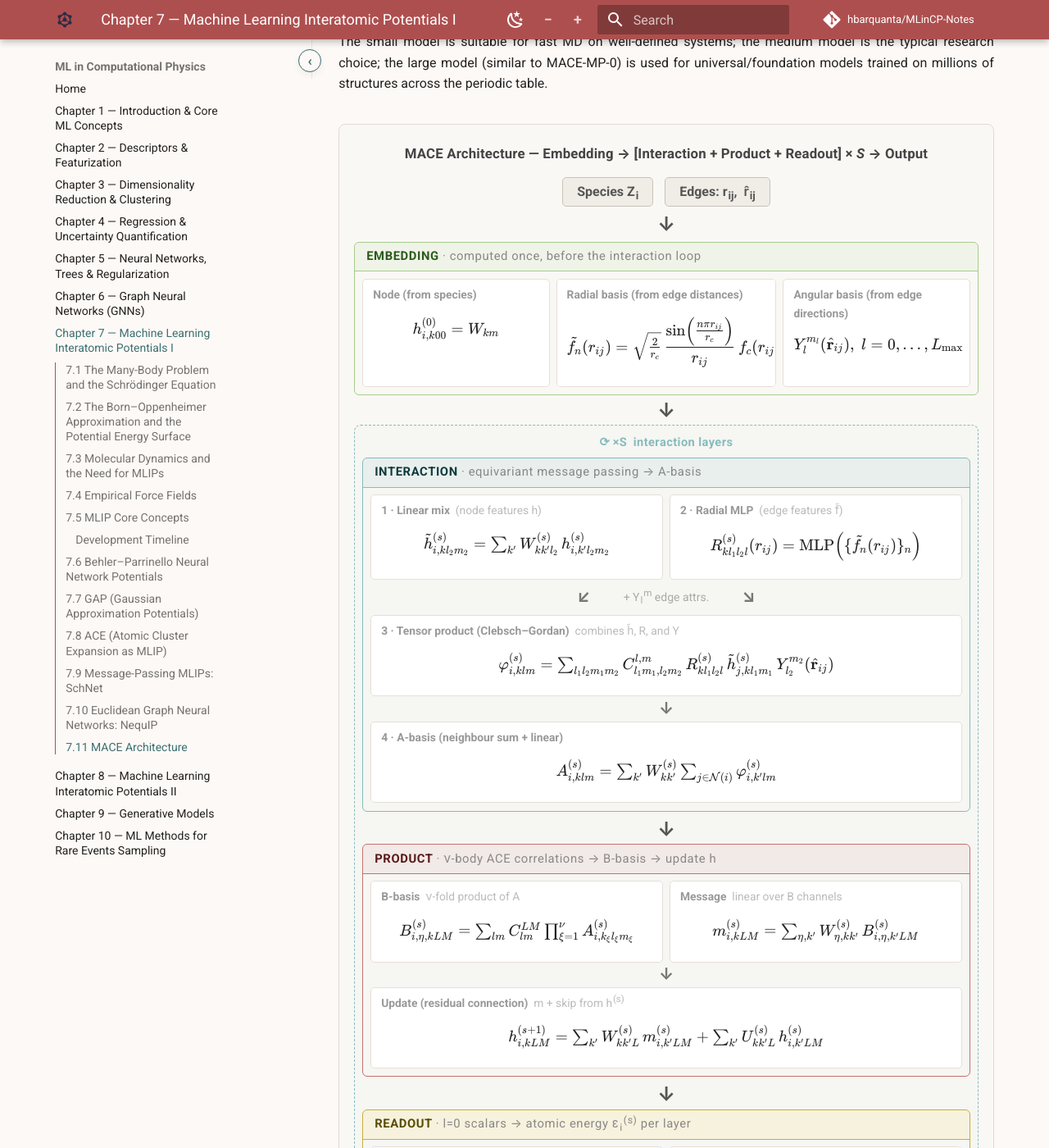
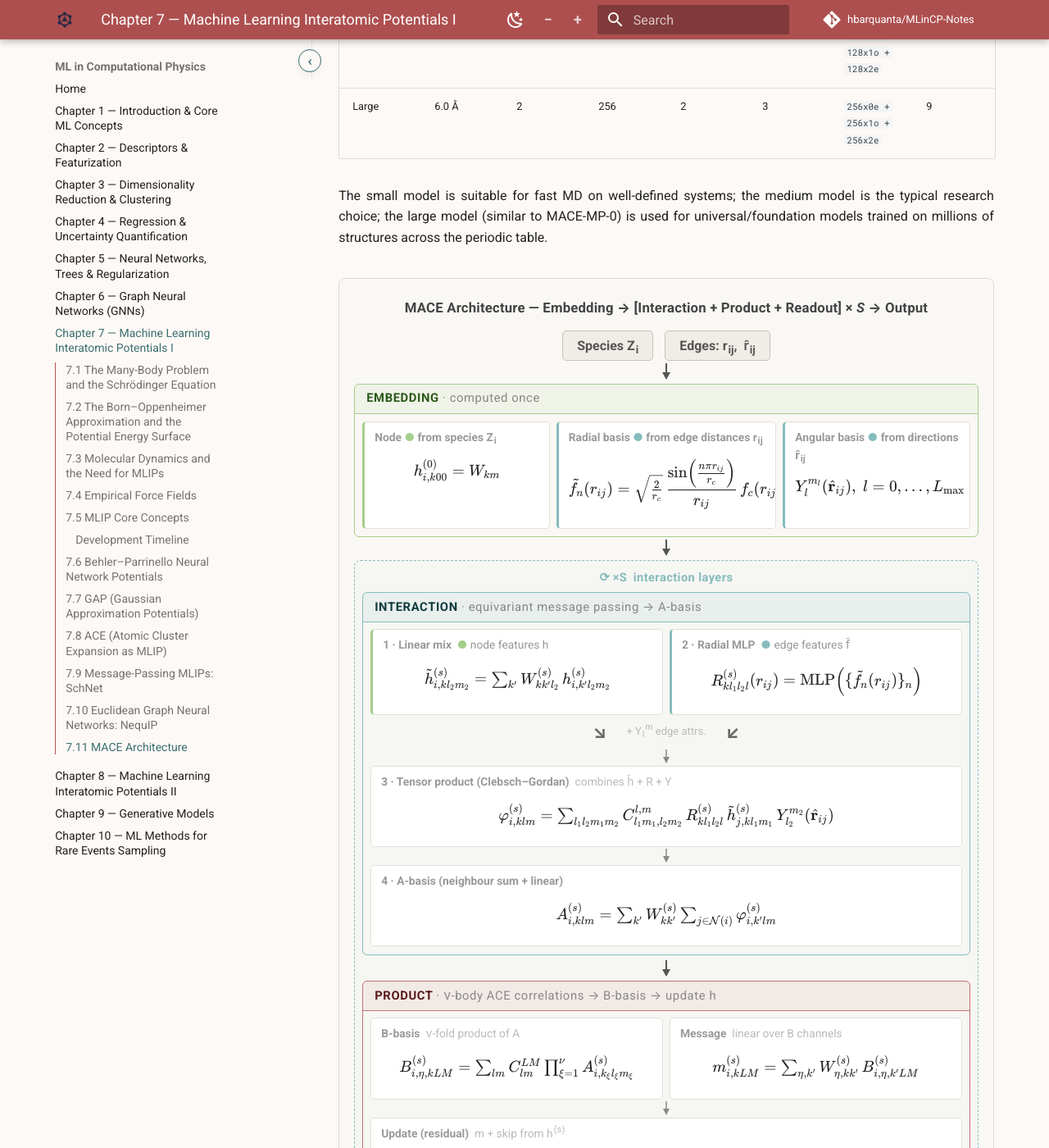
Before and after one commit to hbarquanta/MLinCP-Notes, an MkDocs documentation site: the page built from docs/chapter-07-machine-learning-interatomic-potentials-i.md, in a window 1280 px wide and 1400 px high, scrolled down 17877 px. Shown: the whole window at 82% size. Built offline with MkDocs 1.6.1 and Material for MkDocs 9.7.7, drawn with Linux system fonts in a browser that asks for light colours; comment, search, counter and statistics services are not loaded; some of the changed text lies outside the part shown.

Commit message:
Fix Ch7 PES widget again

```diff
--- a/docs/chapter-07-machine-learning-interatomic-potentials-i.md
+++ b/docs/chapter-07-machine-learning-interatomic-potentials-i.md
@@ -469,29 +469,26 @@ The small model is suitable for fast MD on well-defined systems; the medium mode
 <div id="mace-fc" style="background:#faf8f5;border:1px solid #e0dbd4;border-radius:8px;padding:1.1rem 0.9rem;margin:1.8rem 0;font-family:inherit;">
 <div style="text-align:center;font-size:0.84rem;font-weight:700;color:#444;margin-bottom:0.75rem;letter-spacing:0.01em;">MACE Architecture &mdash; Embedding &rarr; [Interaction + Product + Readout] &times; <em>S</em> &rarr; Output</div>
 
-<div style="display:flex;justify-content:center;gap:0.7rem;margin-bottom:0.3rem;flex-wrap:wrap;">
+<div style="display:flex;justify-content:center;gap:0.7rem;margin-bottom:0.15rem;flex-wrap:wrap;">
 <div style="background:#f0ece6;border:1.5px solid #c8c2ba;border-radius:5px;padding:0.22rem 0.85rem;font-size:0.8rem;font-weight:600;color:#555;">Species Z<sub>i</sub></div>
 <div style="background:#f0ece6;border:1.5px solid #c8c2ba;border-radius:5px;padding:0.22rem 0.85rem;font-size:0.8rem;font-weight:600;color:#555;">Edges: r<sub>ij</sub>, &nbsp;r&#770;<sub>ij</sub></div>
 </div>
-<div style="text-align:center;color:#555;font-size:1.2rem;font-weight:700;line-height:1.4;">&#8595;</div>
-
+<svg width="14" height="22" viewBox="0 0 14 22" style="display:block;margin:0.15rem auto;"><line x1="7" y1="0" x2="7" y2="13" stroke="#555" stroke-width="2"/><polygon points="2,11 7,20 12,11" fill="#555"/></svg>
 <div style="border:1.5px solid #A4CE8B;border-radius:6px;overflow:hidden;margin:0.15rem 0;">
-<div style="font-size:0.74rem;font-weight:700;text-transform:uppercase;letter-spacing:0.04em;padding:0.28rem 0.7rem;background:rgba(164,206,139,0.12);color:#2a5a1a;border-bottom:1px solid #A4CE8B;">Embedding <span style="font-weight:400;text-transform:none;color:#888;">&middot; computed once, before the interaction loop</span></div>
+<div style="font-size:0.74rem;font-weight:700;text-transform:uppercase;letter-spacing:0.04em;padding:0.28rem 0.7rem;background:rgba(164,206,139,0.12);color:#2a5a1a;border-bottom:1px solid #A4CE8B;">Embedding <span style="font-weight:400;text-transform:none;color:#888;">&middot; computed once</span></div>
 <div style="display:flex;gap:0.4rem;padding:0.45rem;flex-wrap:wrap;">
-<div style="flex:1;min-width:150px;background:#fff;border:1px solid #e5dfd7;border-radius:5px;padding:0.35rem 0.6rem;overflow-x:auto;">
-<div style="font-size:0.69rem;font-weight:700;color:#999;margin-bottom:0.1rem;">Node (from species)</div>
+<div style="flex:1;min-width:150px;background:#fff;border:1px solid #e5dfd7;border-left:3px solid #A4CE8B;border-radius:5px;padding:0.35rem 0.6rem;overflow-x:auto;">
+<div style="font-size:0.69rem;font-weight:700;color:#999;margin-bottom:0.1rem;">Node <span style="color:#A4CE8B;">&#9679;</span> from species Z<sub>i</sub></div>
 <span data-eq="h_{i,k00}^{(0)} = W_{km}" data-dm="1"></span></div>
-<div style="flex:1.2;min-width:200px;background:#fff;border:1px solid #e5dfd7;border-radius:5px;padding:0.35rem 0.6rem;overflow-x:auto;">
-<div style="font-size:0.69rem;font-weight:700;color:#999;margin-bottom:0.1rem;">Radial basis (from edge distances)</div>
+<div style="flex:1.2;min-width:200px;background:#fff;border:1px solid #e5dfd7;border-left:3px solid #86BCBD;border-radius:5px;padding:0.35rem 0.6rem;overflow-x:auto;">
+<div style="font-size:0.69rem;font-weight:700;color:#999;margin-bottom:0.1rem;">Radial basis <span style="color:#86BCBD;">&#9679;</span> from edge distances r<sub>ij</sub></div>
 <span data-eq="\tilde{f}_n(r_{ij}) = \sqrt{\tfrac{2}{r_c}}\,\frac{\sin\!\left(\frac{n\pi r_{ij}}{r_c}\right)}{r_{ij}}\,f_c(r_{ij})" data-dm="1"></span></div>
-<div style="flex:1;min-width:150px;background:#fff;border:1px solid #e5dfd7;border-radius:5px;padding:0.35rem 0.6rem;overflow-x:auto;">
-<div style="font-size:0.69rem;font-weight:700;color:#999;margin-bottom:0.1rem;">Angular basis (from edge directions)</div>
+<div style="flex:1;min-width:150px;background:#fff;border:1px solid #e5dfd7;border-left:3px solid #86BCBD;border-radius:5px;padding:0.35rem 0.6rem;overflow-x:auto;">
+<div style="font-size:0.69rem;font-weight:700;color:#999;margin-bottom:0.1rem;">Angular basis <span style="color:#86BCBD;">&#9679;</span> from directions r&#770;<sub>ij</sub></div>
 <span data-eq="Y_l^{m_l}(\hat{\mathbf{r}}_{ij}),\; l = 0,\ldots,L_{\max}" data-dm="1"></span></div>
 </div>
 </div>
-
-<div style="text-align:center;color:#555;font-size:1.2rem;font-weight:700;line-height:1.4;">&#8595;</div>
-
+<svg width="14" height="22" viewBox="0 0 14 22" style="display:block;margin:0.15rem auto;"><line x1="7" y1="0" x2="7" y2="13" stroke="#555" stroke-width="2"/><polygon points="2,11 7,20 12,11" fill="#555"/></svg>
 <div style="border:1.5px dashed #86BCBD;border-radius:8px;padding:0.45rem;background:rgba(134,188,189,0.03);">
 <div style="text-align:center;font-size:0.73rem;font-weight:700;color:#86BCBD;letter-spacing:0.03em;margin-bottom:0.3rem;">&#10227;&thinsp;&times;S&thinsp; interaction layers</div>
 
@@ -499,30 +496,24 @@ The small model is suitable for fast MD on well-defined systems; the medium mode
 <div style="font-size:0.74rem;font-weight:700;text-transform:uppercase;letter-spacing:0.04em;padding:0.28rem 0.7rem;background:rgba(134,188,189,0.12);color:#0f3a3c;border-bottom:1px solid #86BCBD;">Interaction <span style="font-weight:400;text-transform:none;color:#888;">&middot; equivariant message passing &rarr; A-basis</span></div>
 <div style="padding:0.4rem 0.45rem;">
 <div style="display:flex;gap:0.4rem;flex-wrap:wrap;">
-<div style="flex:1;min-width:175px;background:#fff;border:1px solid #e5dfd7;border-radius:5px;padding:0.35rem 0.6rem;overflow-x:auto;">
-<div style="font-size:0.69rem;font-weight:700;color:#999;margin-bottom:0.1rem;">1 &middot; Linear mix &nbsp;<span style="font-weight:400;color:#bbb;">(node features h)</span></div>
+<div style="flex:1;min-width:175px;background:#fff;border:1px solid #e5dfd7;border-left:3px solid #A4CE8B;border-radius:5px;padding:0.35rem 0.6rem;overflow-x:auto;">
+<div style="font-size:0.69rem;font-weight:700;color:#999;margin-bottom:0.1rem;">1 &middot; Linear mix &nbsp;<span style="color:#A4CE8B;">&#9679;</span><span style="font-weight:400;"> node features h</span></div>
 <span data-eq="\tilde{h}_{i,kl_2m_2}^{(s)} = \textstyle\sum_{k'} W_{kk'l_2}^{(s)}\,h_{i,k'l_2m_2}^{(s)}" data-dm="1"></span></div>
-<div style="flex:1;min-width:175px;background:#fff;border:1px solid #e5dfd7;border-radius:5px;padding:0.35rem 0.6rem;overflow-x:auto;">
-<div style="font-size:0.69rem;font-weight:700;color:#999;margin-bottom:0.1rem;">2 &middot; Radial MLP &nbsp;<span style="font-weight:400;color:#bbb;">(edge features f&#771;)</span></div>
+<div style="flex:1;min-width:175px;background:#fff;border:1px solid #e5dfd7;border-left:3px solid #86BCBD;border-radius:5px;padding:0.35rem 0.6rem;overflow-x:auto;">
+<div style="font-size:0.69rem;font-weight:700;color:#999;margin-bottom:0.1rem;">2 &middot; Radial MLP &nbsp;<span style="color:#86BCBD;">&#9679;</span><span style="font-weight:400;"> edge features f&#771;</span></div>
 <span data-eq="R_{kl_1l_2l}^{(s)}(r_{ij}) = \mathrm{MLP}\!\left(\{\tilde{f}_n(r_{ij})\}_n\right)" data-dm="1"></span></div>
 </div>
-<div style="display:flex;justify-content:center;align-items:center;gap:2rem;padding:0.18rem 0;font-size:1.05rem;color:#777;font-weight:700;">
-<span>&#8601;</span>
-<span style="font-size:0.7rem;font-weight:400;color:#aaa;">+ Y<sub>l</sub><sup>m</sup> edge attrs.</span>
-<span>&#8600;</span>
-</div>
+<div style="display:flex;justify-content:center;align-items:center;gap:1.2rem;padding:0.12rem 0.4rem;font-size:1.1rem;color:#666;font-weight:700;"><span>&#8600;</span><span style="font-size:0.65rem;font-weight:400;color:#bbb;white-space:nowrap;">+ Y<sub>l</sub><sup>m</sup> edge attrs.</span><span>&#8601;</span></div><svg width="10" height="18" viewBox="0 0 10 18" style="display:block;margin:0.1rem auto;"><line x1="5" y1="0" x2="5" y2="11" stroke="#888" stroke-width="1.5"/><polygon points="1,9 5,17 9,9" fill="#888"/></svg>
 <div style="background:#fff;border:1px solid #e5dfd7;border-radius:5px;padding:0.35rem 0.6rem;overflow-x:auto;margin:0.08rem 0;">
-<div style="font-size:0.69rem;font-weight:700;color:#999;margin-bottom:0.1rem;">3 &middot; Tensor product (Clebsch&ndash;Gordan) &nbsp;<span style="font-weight:400;color:#bbb;">combines h&#771;, R, and Y</span></div>
+<div style="font-size:0.69rem;font-weight:700;color:#999;margin-bottom:0.1rem;">3 &middot; Tensor product (Clebsch&ndash;Gordan) &nbsp;<span style="font-weight:400;color:#bbb;">combines h&#771; + R + Y</span></div>
 <span data-eq="\varphi_{i,klm}^{(s)} = \textstyle\sum_{l_1l_2m_1m_2} C_{l_1m_1,l_2m_2}^{l,m}\,R_{kl_1l_2l}^{(s)}\,\tilde{h}_{j,kl_1m_1}^{(s)}\,Y_{l_2}^{m_2}(\hat{\mathbf{r}}_{ij})" data-dm="1"></span></div>
-<div style="text-align:center;color:#777;font-size:1rem;font-weight:700;line-height:1.4;">&#8595;</div>
+<svg width="10" height="18" viewBox="0 0 10 18" style="display:block;margin:0.1rem auto;"><line x1="5" y1="0" x2="5" y2="11" stroke="#888" stroke-width="1.5"/><polygon points="1,9 5,17 9,9" fill="#888"/></svg>
 <div style="background:#fff;border:1px solid #e5dfd7;border-radius:5px;padding:0.35rem 0.6rem;overflow-x:auto;margin:0.08rem 0;">
 <div style="font-size:0.69rem;font-weight:700;color:#999;margin-bottom:0.1rem;">4 &middot; A-basis (neighbour sum + linear)</div>
 <span data-eq="A_{i,klm}^{(s)} = \textstyle\sum_{k'} W_{kk'}^{(s)}\sum_{j\in\mathcal{N}(i)}\varphi_{i,k'lm}^{(s)}" data-dm="1"></span></div>
 </div>
 </div>
-
-<div style="text-align:center;color:#555;font-size:1.2rem;font-weight:700;line-height:1.4;">&#8595;</div>
-
+<svg width="14" height="22" viewBox="0 0 14 22" style="display:block;margin:0.15rem auto;"><line x1="7" y1="0" x2="7" y2="13" stroke="#555" stroke-width="2"/><polygon points="2,11 7,20 12,11" fill="#555"/></svg>
 <div style="border:1.5px solid #C47070;border-radius:6px;overflow:hidden;margin-bottom:0.3rem;">
 <div style="font-size:0.74rem;font-weight:700;text-transform:uppercase;letter-spacing:0.04em;padding:0.28rem 0.7rem;background:rgba(186,90,90,0.08);color:#5a1a1a;border-bottom:1px solid #C47070;">Product <span style="font-weight:400;text-transform:none;color:#888;">&middot; &nu;-body ACE correlations &rarr; B-basis &rarr; update h</span></div>
 <div style="padding:0.4rem 0.45rem;">
@@ -534,17 +525,15 @@ The small model is suitable for fast MD on well-defined systems; the medium mode
 <div style="font-size:0.69rem;font-weight:700;color:#999;margin-bottom:0.1rem;">Message &nbsp;<span style="font-weight:400;color:#bbb;">linear over B channels</span></div>
 <span data-eq="m_{i,kLM}^{(s)} = \textstyle\sum_{\eta,k'} W_{\eta,kk'}^{(s)}\,B_{i,\eta,k'LM}^{(s)}" data-dm="1"></span></div>
 </div>
-<div style="text-align:center;color:#777;font-size:1rem;font-weight:700;line-height:1.4;">&#8595;</div>
+<svg width="10" height="18" viewBox="0 0 10 18" style="display:block;margin:0.1rem auto;"><line x1="5" y1="0" x2="5" y2="11" stroke="#888" stroke-width="1.5"/><polygon points="1,9 5,17 9,9" fill="#888"/></svg>
 <div style="background:#fff;border:1px solid #e5dfd7;border-radius:5px;padding:0.35rem 0.6rem;overflow-x:auto;margin:0.08rem 0;">
-<div style="font-size:0.69rem;font-weight:700;color:#999;margin-bottom:0.1rem;">Update (residual connection) &nbsp;<span style="font-weight:400;color:#bbb;">m + skip from h<sup>(s)</sup></span></div>
+<div style="font-size:0.69rem;font-weight:700;color:#999;margin-bottom:0.1rem;">Update (residual) &nbsp;<span style="font-weight:400;color:#bbb;">m + skip from h<sup>(s)</sup></span></div>
 <span data-eq="h_{i,kLM}^{(s+1)} = \textstyle\sum_{k'} W_{kk'L}^{(s)}\,m_{i,k'LM}^{(s)} + \sum_{k'} U_{kk'L}^{(s)}\,h_{i,k'LM}^{(s)}" data-dm="1"></span></div>
 </div>
 </div>
-
-<div style="text-align:center;color:#555;font-size:1.2rem;font-weight:700;line-height:1.4;">&#8595;</div>
-
+<svg width="14" height="22" viewBox="0 0 14 22" style="display:block;margin:0.15rem auto;"><line x1="7" y1="0" x2="7" y2="13" stroke="#555" stroke-width="2"/><polygon points="2,11 7,20 12,11" fill="#555"/></svg>
 <div style="border:1.5px solid #c8ad3a;border-radius:6px;overflow:hidden;">
-<div style="font-size:0.74rem;font-weight:700;text-transform:uppercase;letter-spacing:0.04em;padding:0.28rem 0.7rem;background:rgba(247,228,155,0.25);color:#5a4c00;border-bottom:1px solid #c8ad3a;">Readout <span style="font-weight:400;text-transform:none;color:#888;">&middot; l=0 scalars &rarr; atomic energy &epsilon;<sub>i</sub><sup>(s)</sup> per layer</span></div>
+<div style="font-size:0.74rem;font-weight:700;text-transform:uppercase;letter-spacing:0.04em;padding:0.28rem 0.7rem;background:rgba(247,228,155,0.25);color:#5a4c00;border-bottom:1px solid #c8ad3a;">Readout <span style="font-weight:400;text-transform:none;color:#888;">&middot; l=0 scalars &rarr; atomic energy &epsilon;<sub>i</sub><sup>(s)</sup></span></div>
 <div style="display:flex;gap:0.4rem;padding:0.4rem 0.45rem;flex-wrap:wrap;">
 <div style="flex:1;min-width:155px;background:#fff;border:1px solid #e5dfd7;border-radius:5px;padding:0.35rem 0.6rem;overflow-x:auto;">
 <div style="font-size:0.69rem;font-weight:700;color:#999;margin-bottom:0.1rem;">s &lt; S &nbsp;(linear)</div>
@@ -556,11 +545,9 @@ The small model is suitable for fast MD on well-defined systems; the medium mode
 </div>
 
 </div>
-
-<div style="text-align:center;color:#555;font-size:1.2rem;font-weight:700;line-height:1.4;">&#8595;</div>
-
+<svg width="14" height="22" viewBox="0 0 14 22" style="display:block;margin:0.15rem auto;"><line x1="7" y1="0" x2="7" y2="13" stroke="#555" stroke-width="2"/><polygon points="2,11 7,20 12,11" fill="#555"/></svg>
 <div style="border:1.5px solid #aaa;border-radius:6px;overflow:hidden;margin:0.15rem 0;">
-<div style="font-size:0.74rem;font-weight:700;text-transform:uppercase;letter-spacing:0.04em;padding:0.28rem 0.7rem;background:rgba(170,170,170,0.1);color:#444;border-bottom:1px solid #ccc;">Output <span style="font-weight:400;text-transform:none;color:#888;">&middot; sum over atoms and layers; forces via autodiff</span></div>
+<div style="font-size:0.74rem;font-weight:700;text-transform:uppercase;letter-spacing:0.04em;padding:0.28rem 0.7rem;background:rgba(170,170,170,0.1);color:#444;border-bottom:1px solid #ccc;">Output <span style="font-weight:400;text-transform:none;color:#888;">&middot; sum over atoms &amp; layers; forces via autodiff</span></div>
 <div style="padding:0.4rem 0.45rem;">
 <div style="display:flex;gap:0.4rem;flex-wrap:wrap;margin-bottom:0.3rem;">
 <div style="flex:1;min-width:175px;background:#fff;border:1px solid #e5dfd7;border-radius:5px;padding:0.35rem 0.6rem;overflow-x:auto;">
```
Also changed, not shown: other parts of docs/chapter-07-machine-learning-interatomic-potentials-i.md (+1 -1 lines).
